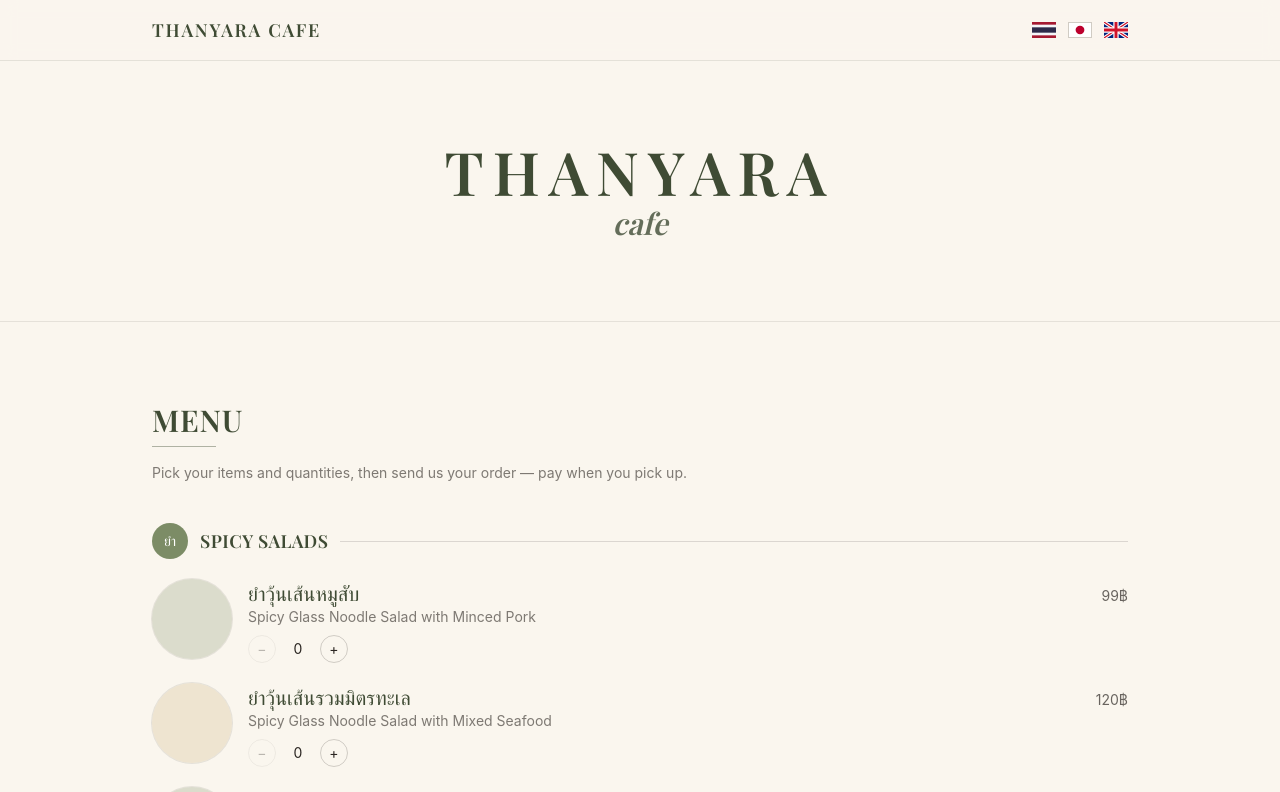
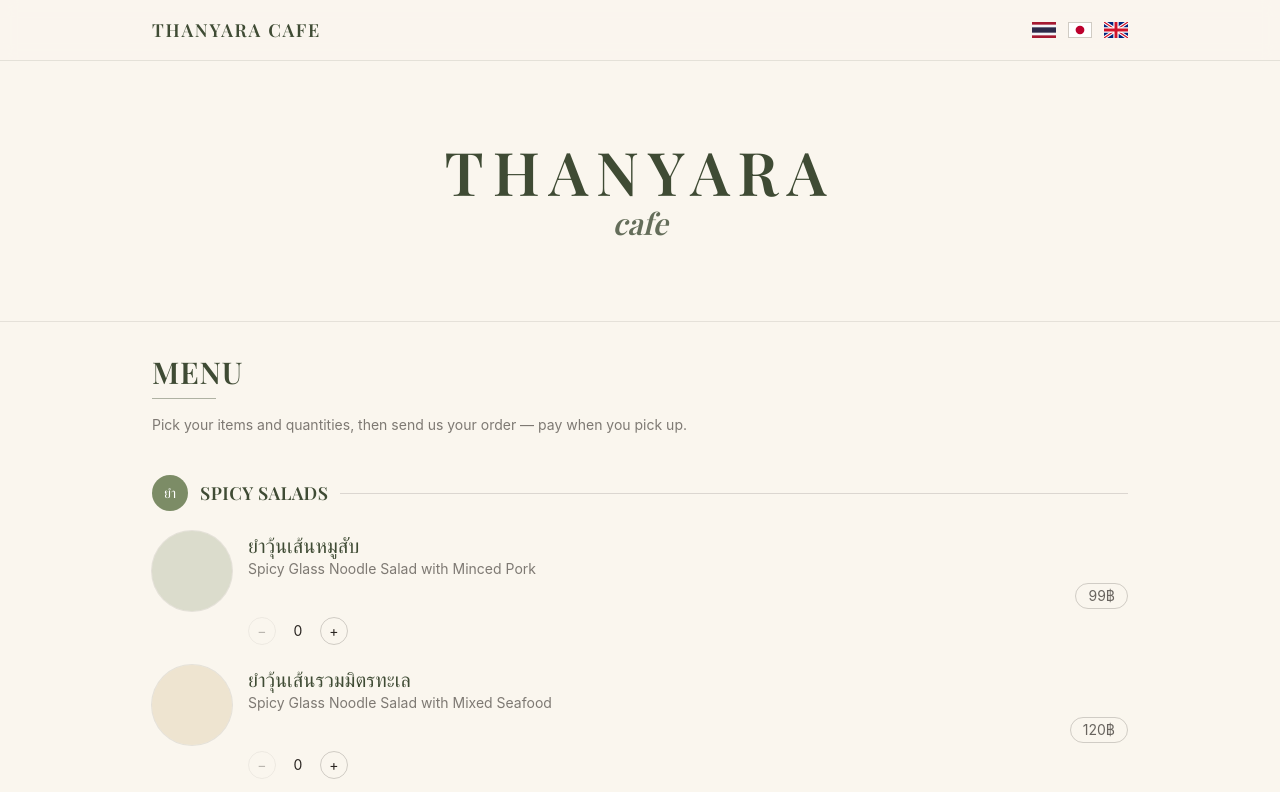
Before and after one commit to michaelchristieningram1974/thanyaracafe, a Next.js app: page / in a window 1280 px wide. Shown: the top 792 px of the page. Built offline with nearby package versions, Linux system fonts and the light colour scheme; a web font is replaced by a local one.

Commit message:
Update site

```diff
--- a/app/MenuOrder.tsx
+++ b/app/MenuOrder.tsx
@@ -111,14 +111,12 @@ export default function MenuOrder() {
                         />
                       )}
                       <div className="flex-1">
-                        <div className="flex items-baseline justify-between gap-2">
-                          <div>
-                            <p className="font-display text-xl text-forest">
-                              {item.nameThai}
-                            </p>
-                            <p className="text-sm text-charcoal/60">{item.name}</p>
-                          </div>
-                          <span className="whitespace-nowrap text-sm text-charcoal/70">
+                        <p className="font-display text-xl text-forest">
+                          {item.nameThai}
+                        </p>
+                        <p className="text-sm text-charcoal/60">{item.name}</p>
+                        <div className="mt-1 flex justify-end">
+                          <span className="whitespace-nowrap rounded-full border border-charcoal/20 px-3 py-0.5 text-sm text-charcoal/70">
                             {item.price}฿
                           </span>
                         </div>
--- a/app/page.tsx
+++ b/app/page.tsx
@@ -46,7 +46,7 @@ export default function Home() {
 
       {/* Menu + ordering */}
       <section id="menu" className="border-t border-charcoal/10">
-        <div className="mx-auto max-w-5xl px-6 py-20">
+        <div className="mx-auto max-w-5xl px-6 pb-20 pt-8">
           <h2 className="font-display text-3xl uppercase tracking-wide text-forest">
             Menu
           </h2>
```
